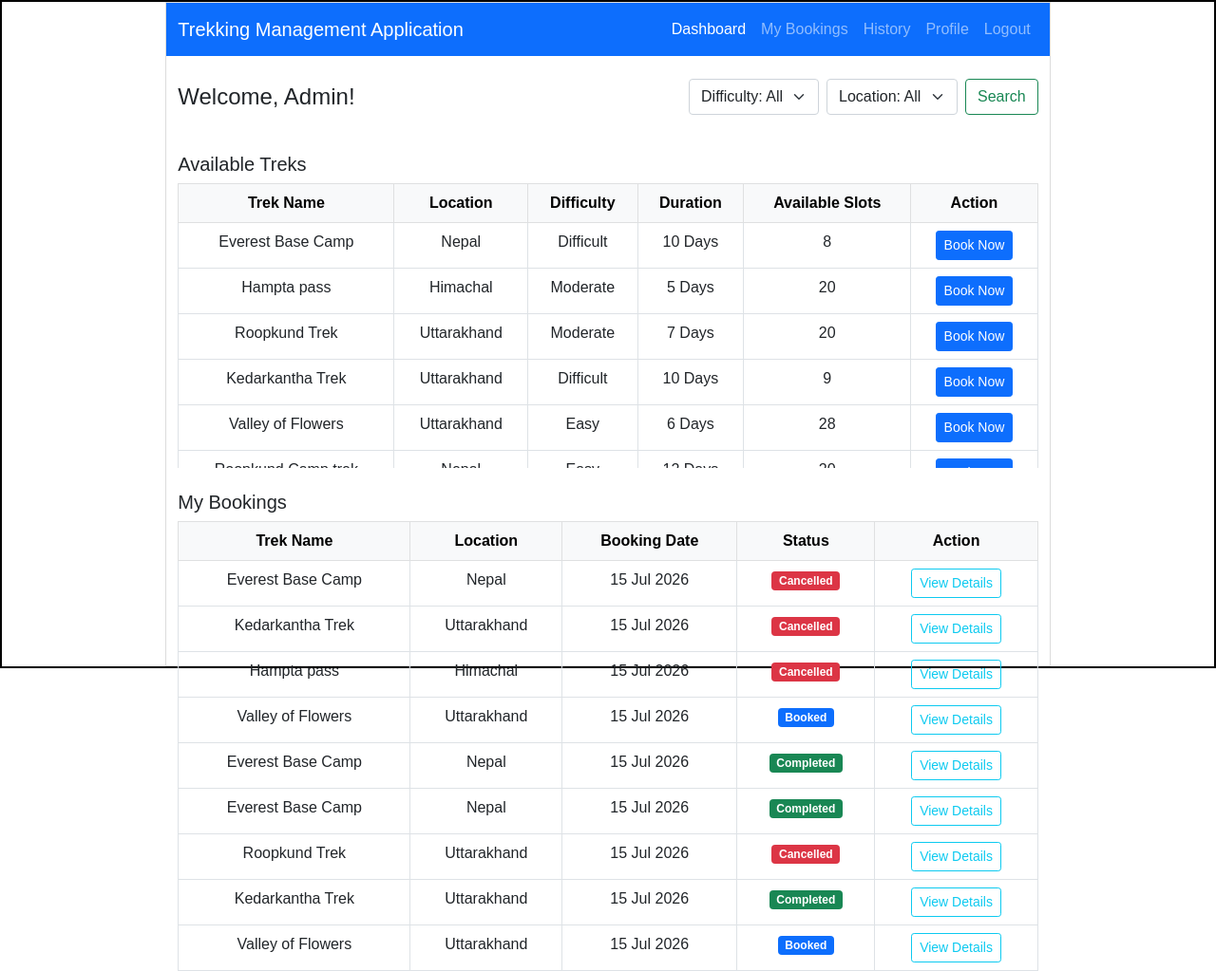
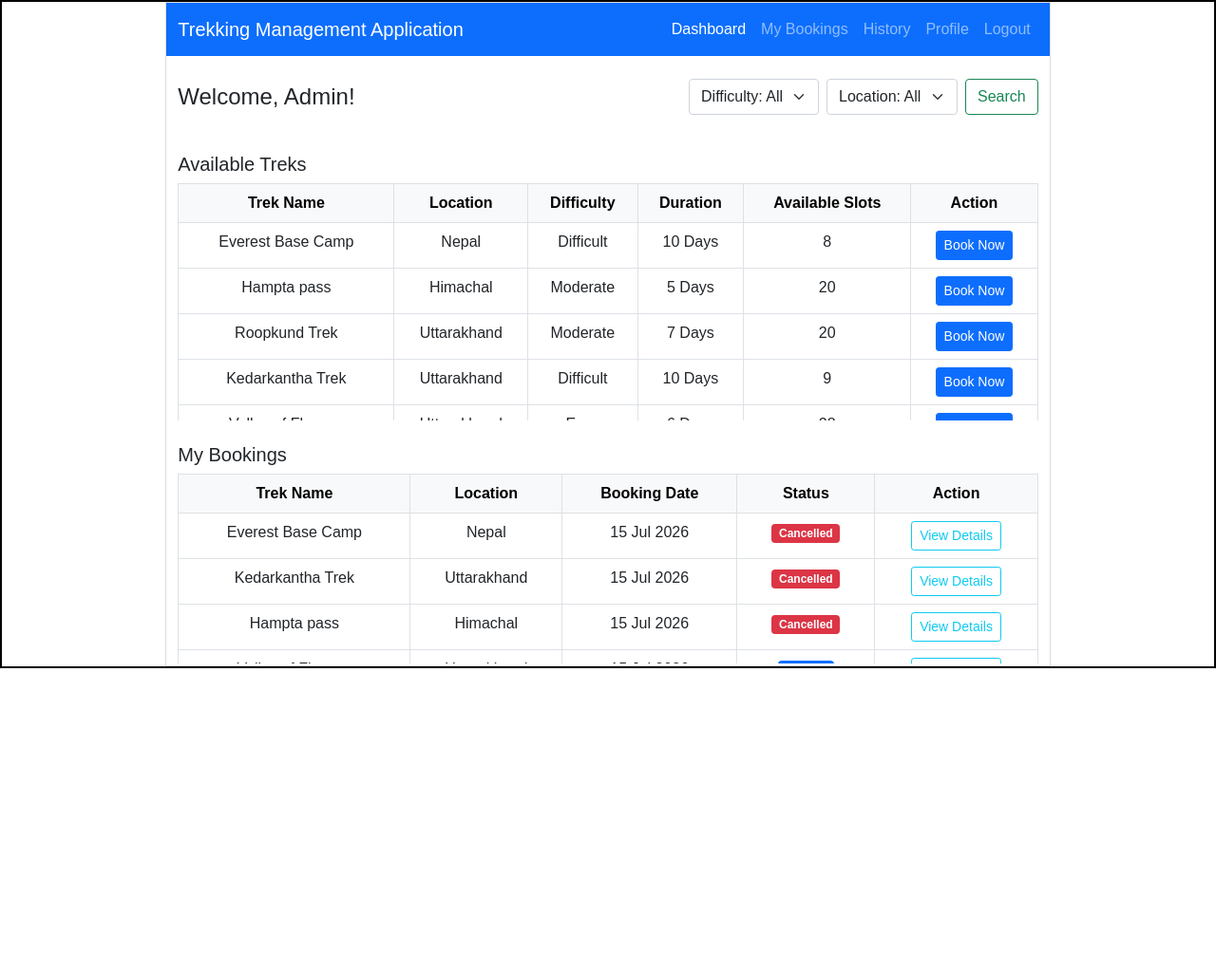
Before and after one commit to 24f3003786/trekking-management-application-v1, a Flask app: template templates/trekker_dashboard.html in a window 1280 px wide. Shown: the whole page at 95% size. After the commit the page ends 704 px from the top, so only its background shows below. Run offline with Flask 3, Linux system fonts and the light colour scheme; the template is opened without the code that fills it: values that come from a table or form of the project are taken from there, others are empty; data comes from the database, SQL or seed files in the repository; both versions use the stored data as it was after the commit.

Commit message:
Milestone-TMA Final-Submission

```diff
--- a/templates/trekker_dashboard.html
+++ b/templates/trekker_dashboard.html
@@ -64,7 +64,7 @@
                 <!------ Available treks------>
                 <h5 class="mb-2">Available Treks</h5>
                 {% if treks %}
-                <div style="max-height: 300px; overflow-y: auto;">
+                <div style="max-height: 250px; overflow-y: auto;">
                     <table class="table table-bordered table-hover text-center">
                         <thead class="table-light">
                             <tr>
@@ -102,7 +102,9 @@
 
                 <!------ Recent Bokings Preview ------>
                 <h5 class="mt-4 mb-2">My Bookings</h5>
+
                 {% if recent_bookings %}
+                <div style="max-height: 200px; overflow-y: auto;">
                 <table class="table table-bordered text-center">
                     <thead class="table-light">
                         <tr>
@@ -137,10 +139,11 @@
                         {% endfor %}
                     </tbody>
                 </table>
+                </div>
                 {% else %}
                 <div class="alert alert-info">No bookings yet.</div>
                 {% endif %}
-
+                </div>
             </div>
 
         </div>
```
Also changed, not shown: README.md, instance/trekking.db, static/chart_admin_bookings.png, static/chart_admin_treks.png, static/chart_staff_3.png (deleted), static/chart_trekker_15.png (added), static/chart_trekker_2.png (deleted), static/chart_trekker_4.png (added), static/chart_trekker_7.png (added), static/chart_trekker_8.png (added), 1 other file.
